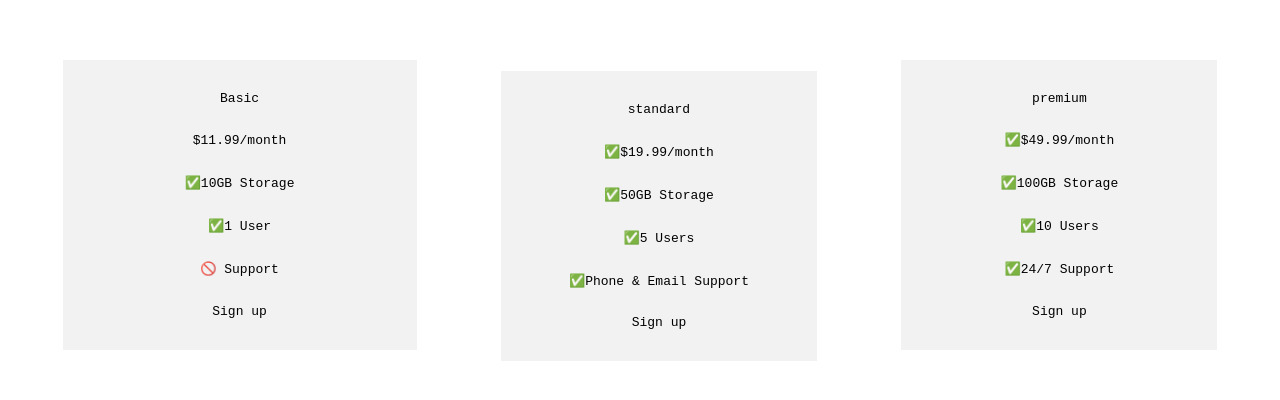
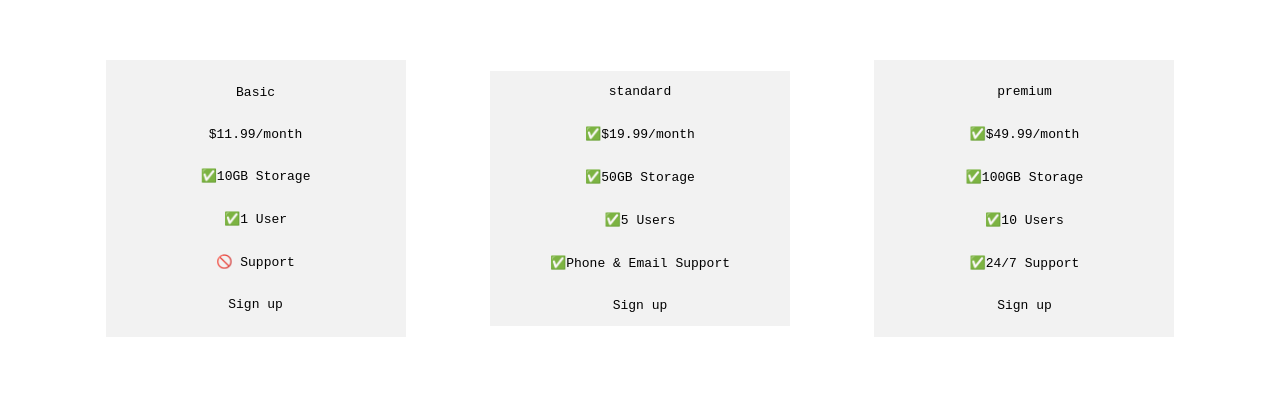
Before and after one commit to CALITIS/pricing-table, a plain HTML site: page index.html in a window 1280 px wide. Shown: the part 150-550 px from the top of the page. Drawn offline with Linux system fonts and the light colour scheme.

Commit message:
Add files via upload

```diff
--- a/index.html
+++ b/index.html
@@ -29,8 +29,9 @@
                 margin: 2.1%;
                 background-color: #f2f2f2;
                 gap: 0.9px;
-                width: 28%;
-                height: 290px;
+                width: 100%;
+                height: auto;
+                max-width: 300px;
                 font-family: monospace;
             }
             .second {
@@ -41,8 +42,9 @@
                 margin: 3.0%;
                 background-color: #f2f2f2;
                 gap: 0.9px;
-                width: 25%;
-                height: 290px;
+                width: 100%;
+                max-width: 300px;
+                height: auto;
                 font-family: monospace
 
 
@@ -56,8 +58,9 @@
                 margin: 2.1%;
                 background-color: #f2f2f2;
                 gap: 0.9px;
-                width: 25%;
-                height: 290px;
+                width: 100%;
+                max-width: 300px;
+                height:auto;
                 font-family: monospace;
 
             }
```
